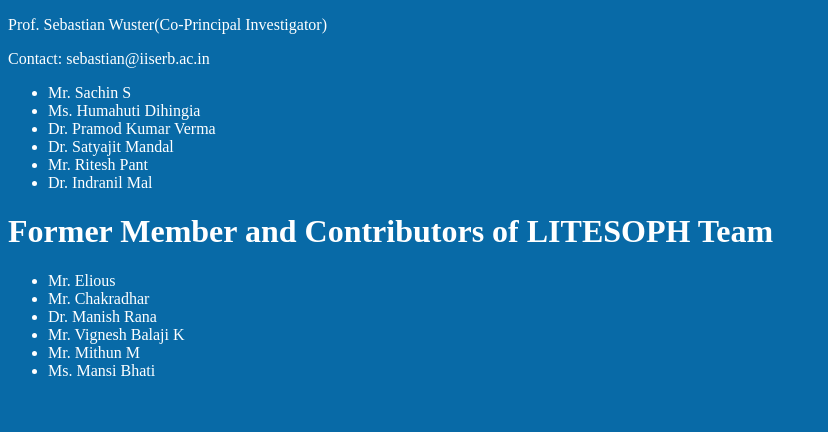
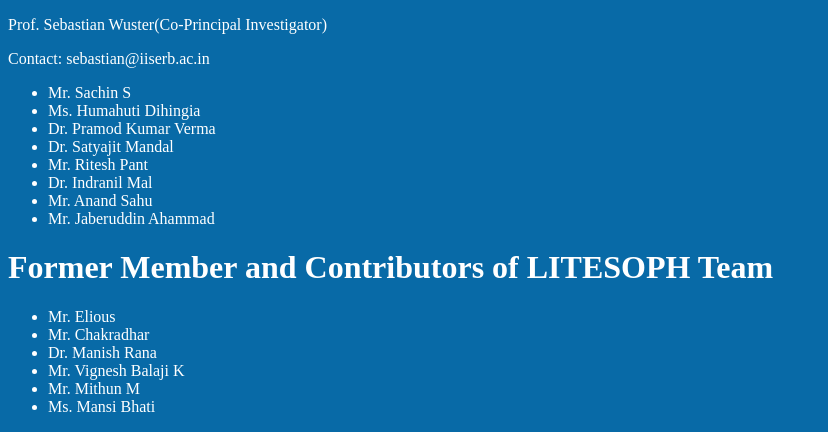
Before and after one commit to aitgcodes/litesoph-website, a Django app: template templates/people.html in a window 1280 px wide. Shown: the part 482-914 px from the top of the page, without its empty margins (0-828 px from the left). Before the commit the page ends 858 px from the top, so only its background shows below. Run offline with Django 3.2, Linux system fonts and the light colour scheme; the template is opened without the code that fills it, so the values that code supplies are empty.

Commit message:
New Members Added

```diff
--- a/templates/people.html
+++ b/templates/people.html
@@ -118,6 +118,8 @@
       <li>Dr. Satyajit Mandal</li>
       <li>Mr. Ritesh Pant</li>
       <li>Dr. Indranil Mal</li>
+      <li>Mr. Anand Sahu</li>
+      <li>Mr. Jaberuddin Ahammad </li>
 
     </ul>
 
```
